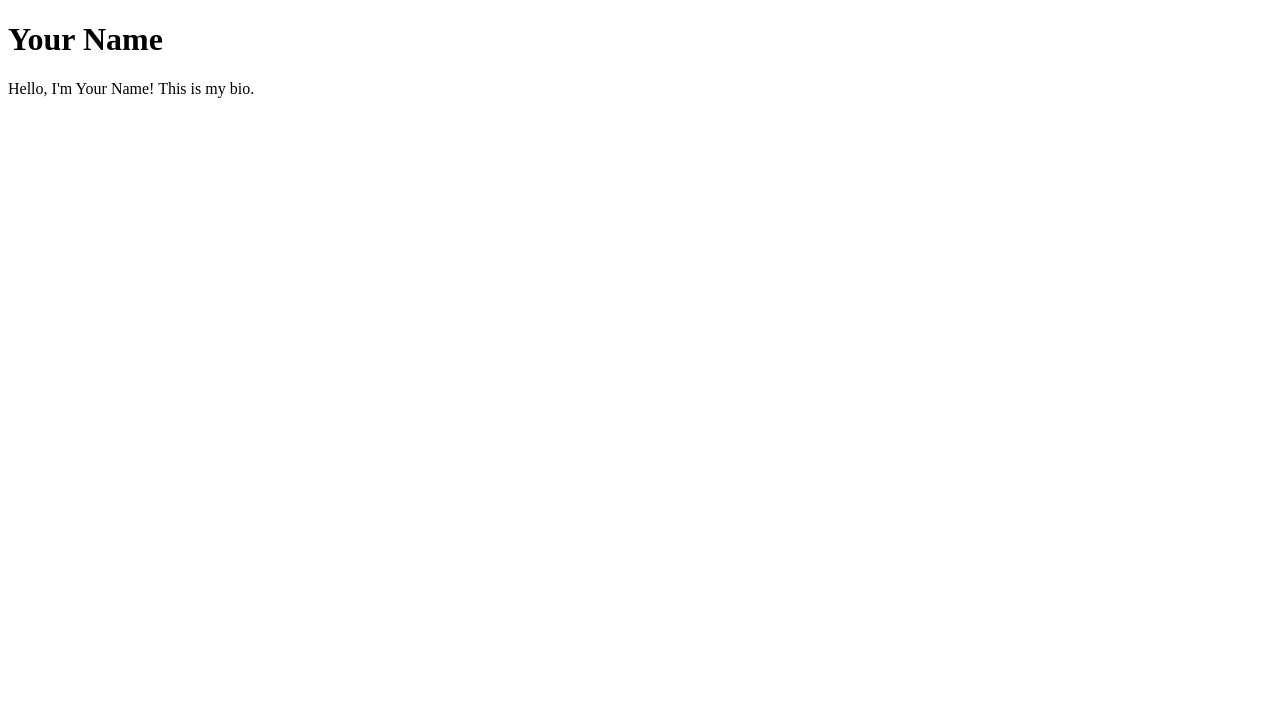
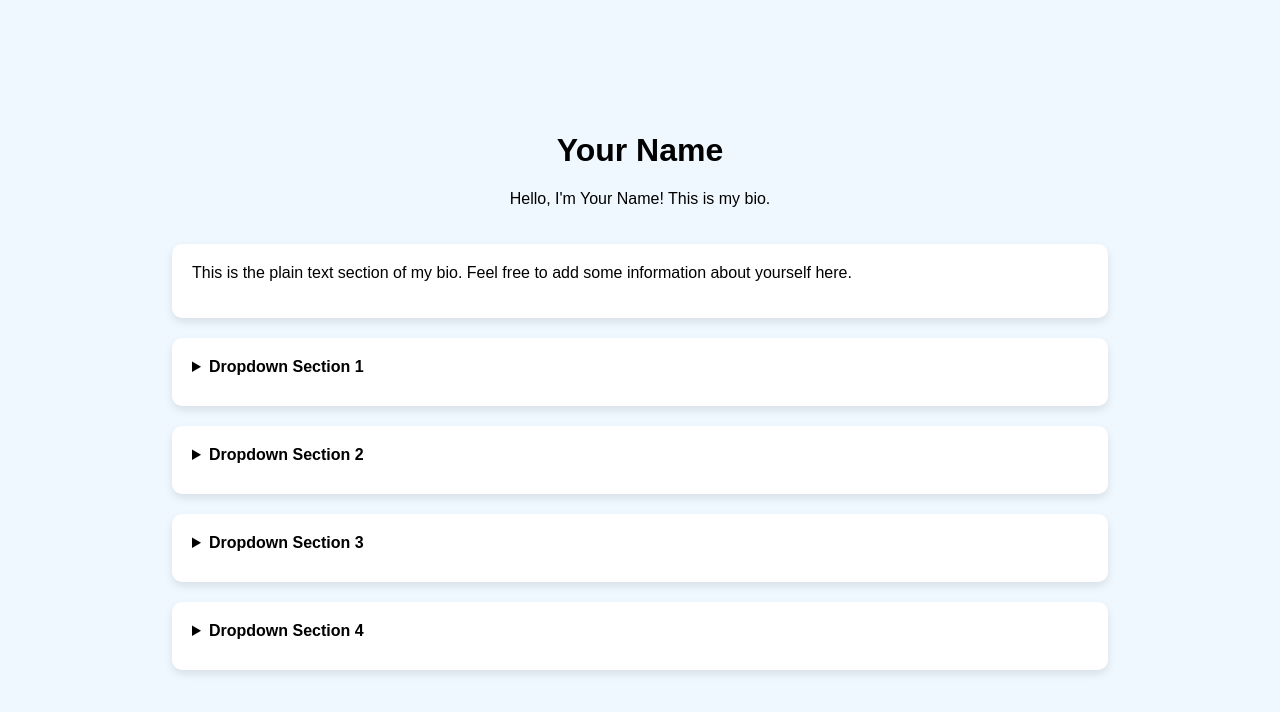
Before and after one commit to samchaineau/samchaineau.github.io, a plain HTML site: page index.html in a window 1280 px wide. Drawn offline with Linux system fonts and the light colour scheme.

Commit message:
Update index.html

```diff
--- a/index.html
+++ b/index.html
@@ -4,12 +4,83 @@
     <meta charset="UTF-8">
     <meta name="viewport" content="width=device-width, initial-scale=1.0">
     <title>Your Name - Bio</title>
+    <style>
+        body {
+            background-color: #f0f8ff; /* Soft blue background */
+            font-family: 'Arial', sans-serif; /* Use your preferred font */
+            margin: 0;
+            padding: 0;
+            display: flex;
+            flex-direction: column;
+            align-items: center;
+            justify-content: center;
+            height: 100vh;
+        }
+
+        header {
+            text-align: center;
+            margin-bottom: 20px;
+        }
+
+        section {
+            width: 70%;
+            background-color: white;
+            padding: 20px;
+            border-radius: 10px;
+            box-shadow: 0 4px 8px rgba(0, 0, 0, 0.1);
+            margin-bottom: 20px;
+        }
+
+        details {
+            margin-bottom: 10px;
+        }
+
+        summary {
+            font-weight: bold;
+            cursor: pointer;
+        }
+
+        p {
+            margin-top: 0;
+        }
+    </style>
 </head>
 <body>
-    <h1>Your Name</h1>
-    <p>
-        Hello, I'm Your Name! This is my bio.
-        <!-- Add more content as needed -->
-    </p>
+    <header>
+        <h1>Your Name</h1>
+        <p>Hello, I'm Your Name! This is my bio.</p>
+    </header>
+
+    <section>
+        <p>This is the plain text section of my bio. Feel free to add some information about yourself here.</p>
+    </section>
+
+    <section>
+        <details>
+            <summary>Dropdown Section 1</summary>
+            <p>Content of dropdown section 1.</p>
+        </details>
+    </section>
+
+    <section>
+        <details>
+            <summary>Dropdown Section 2</summary>
+            <p>Content of dropdown section 2.</p>
+        </details>
+    </section>
+
+    <section>
+        <details>
+            <summary>Dropdown Section 3</summary>
+            <p>Content of dropdown section 3.</p>
+        </details>
+    </section>
+
+    <section>
+        <details>
+            <summary>Dropdown Section 4</summary>
+            <p>Content of dropdown section 4.</p>
+        </details>
+    </section>
 </body>
 </html>
```
